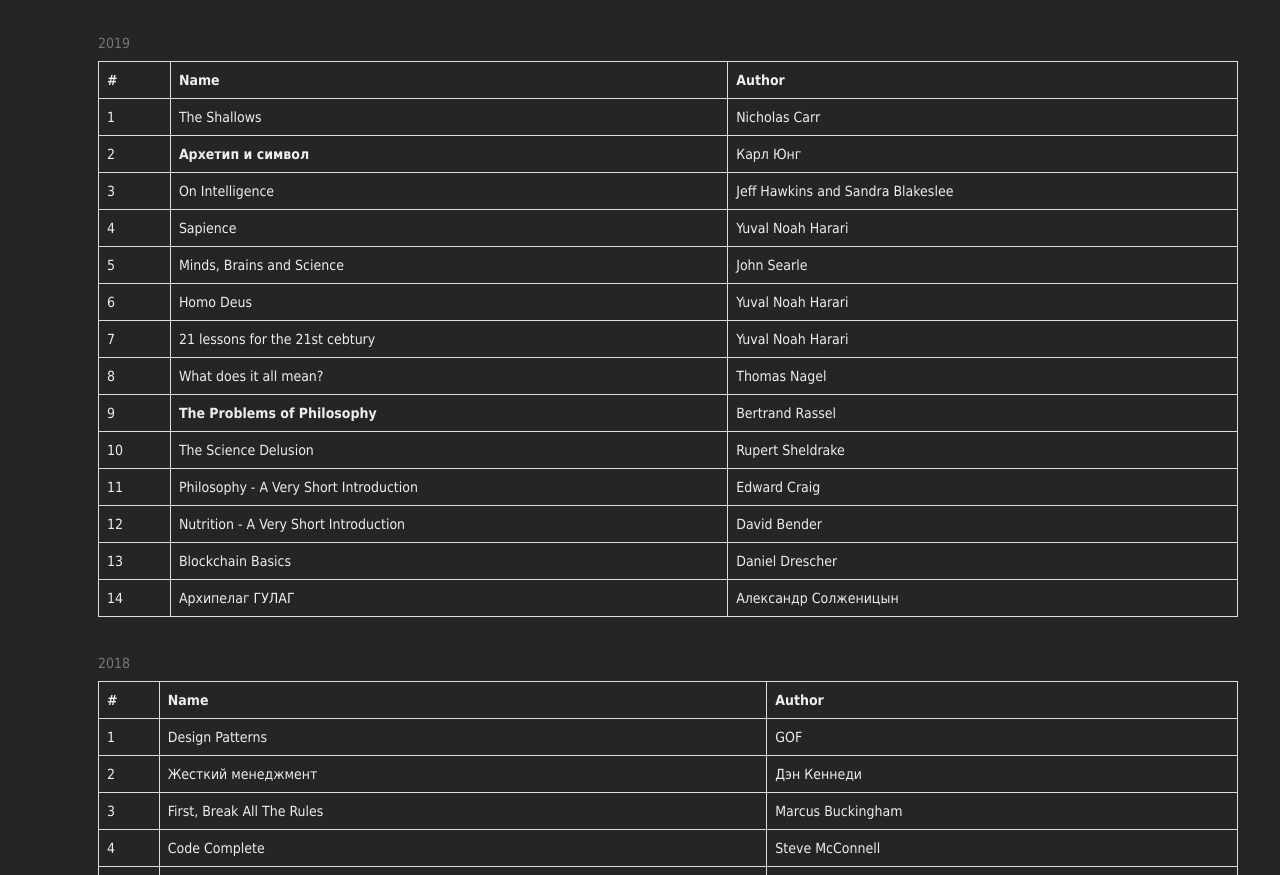
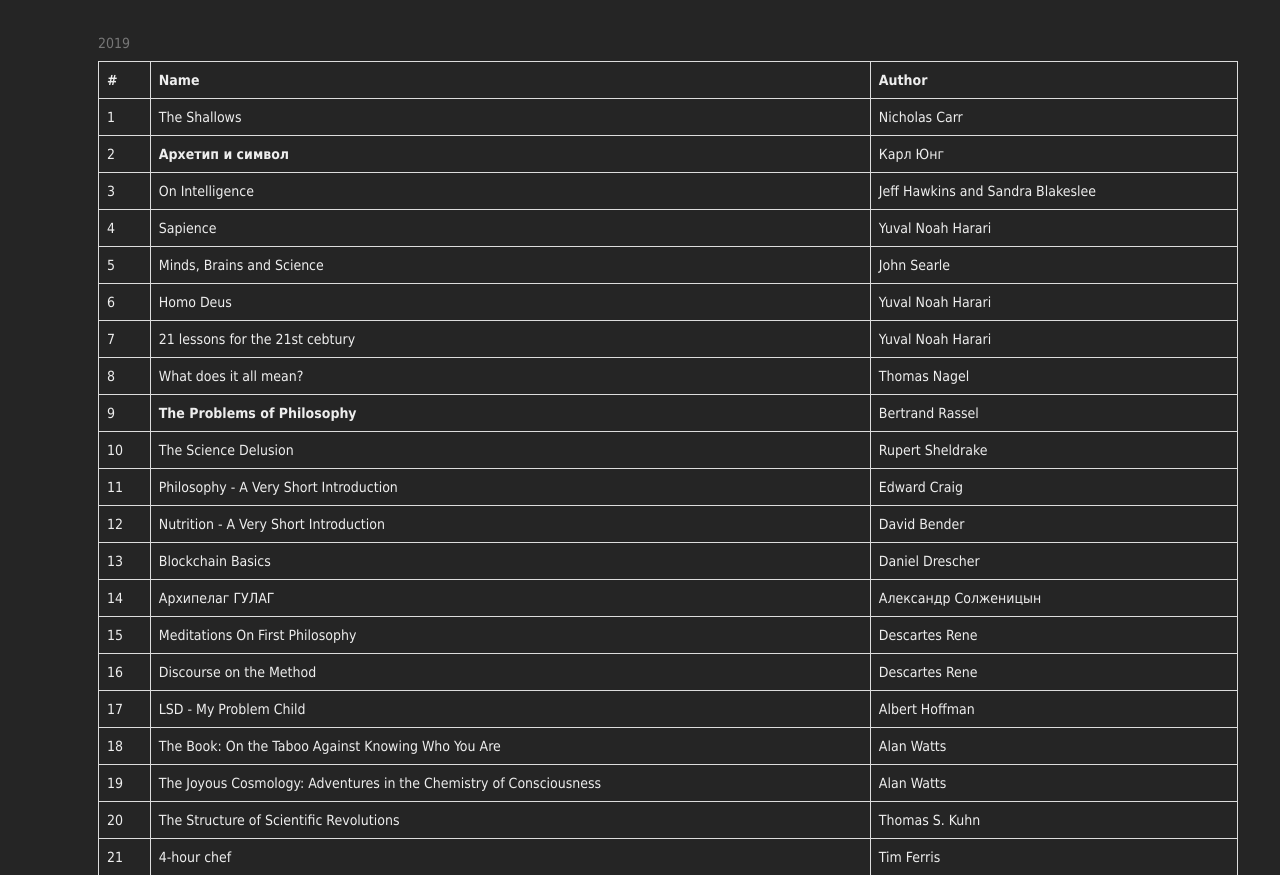
Before and after one commit to kilichenko/Simple-Blog-From-Scratch, a plain HTML site: page books.html in a window 1280 px wide. Shown: the part 77-952 px from the top of the page. Drawn offline with nearby package versions, Linux system fonts and the light colour scheme.

Commit message:
new books

```diff
--- a/books.html
+++ b/books.html
@@ -182,6 +182,83 @@
               Александр Солженицын
           </td>
       </tr>
+      <tr>
+          <td>
+              15
+          </td>
+          <td>
+              Meditations On First Philosophy
+          </td>
+          <td>
+              Descartes Rene
+          </td>
+      </tr>
+      <tr>
+          <td>
+              16
+          </td>
+          <td>
+              Discourse on the Method
+          </td>
+          <td>
+              Descartes Rene
+          </td>
+      </tr>
+      <tr>
+          <td>
+              17
+          </td>
+          <td>
+              LSD - My Problem Child
+          </td>
+          <td>
+              Albert Hoffman
+          </td>
+      </tr>
+      <tr>
+          <td>
+              18
+          </td>
+          <td>
+              The Book: On the Taboo Against Knowing Who You Are
+          </td>
+          <td>
+              Alan Watts
+          </td>
+      </tr>
+      <tr>
+          <td>
+              19
+          </td>
+          <td>
+              The Joyous Cosmology: Adventures in the Chemistry of Consciousness
+          </td>
+          <td>
+              Alan Watts
+          </td>
+      </tr>
+      <tr>
+          <td>
+              20
+          </td>
+          <td>
+              The Structure of Scientific Revolutions
+          </td>
+          <td>
+              Thomas S. Kuhn
+          </td>
+      </tr>
+      <tr>
+          <td>
+              21
+          </td>
+          <td>
+              4-hour chef
+          </td>
+          <td>
+              Tim Ferris
+          </td>
+      </tr>
     </table>
     <table class="table table-bordered table-dark table-hover">
         <caption>2018</caption>
```
